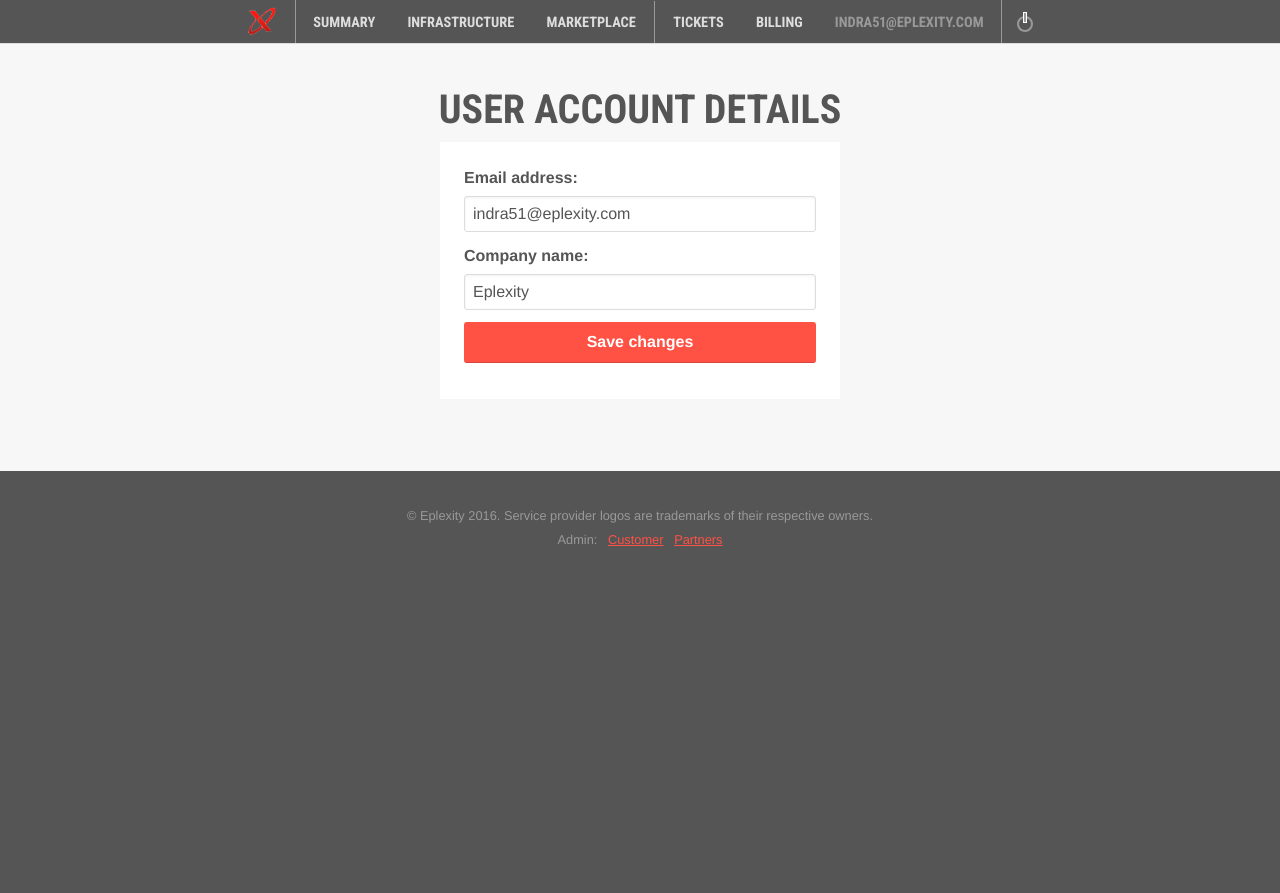
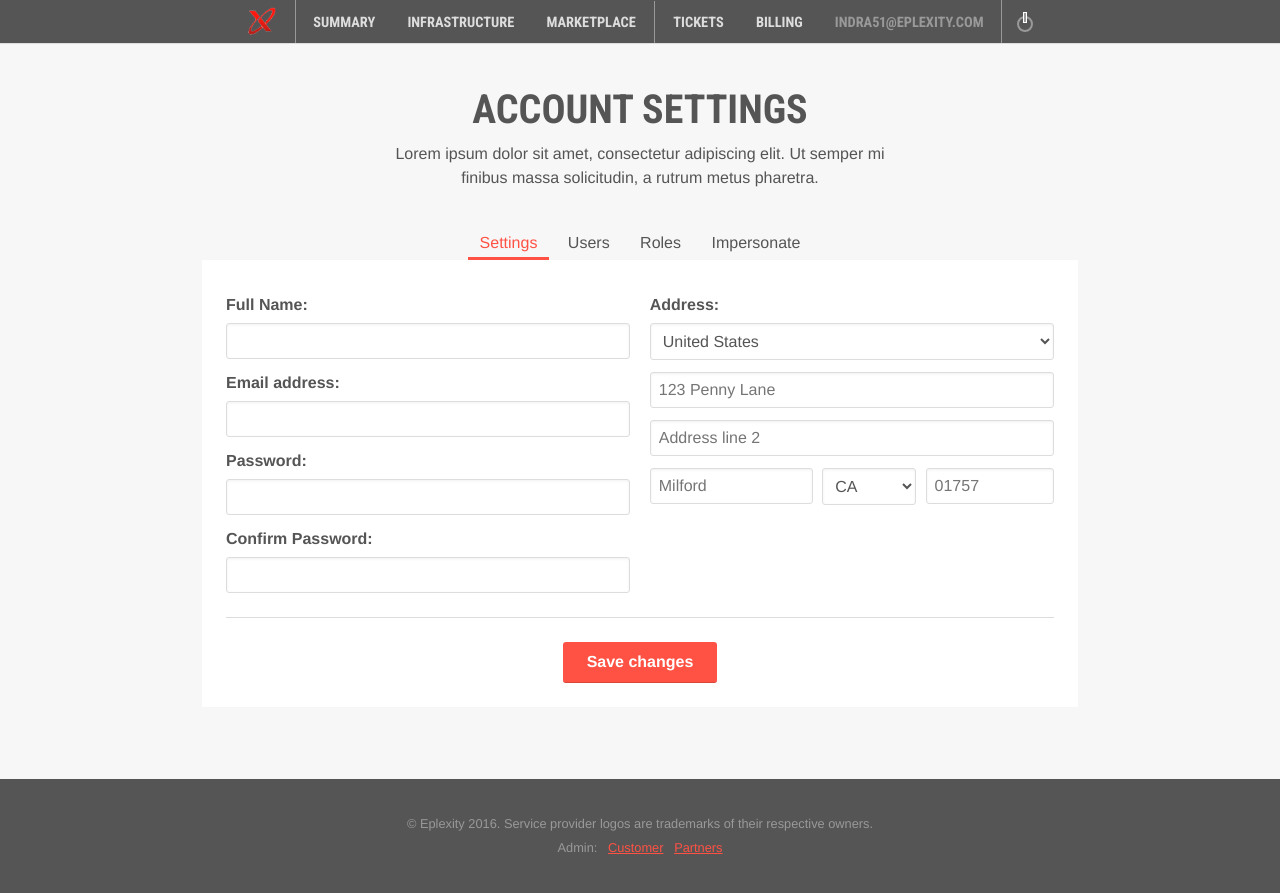
Before and after one commit to fairheadcreative/eplexity, a Jekyll site: the page built from user.html, in a window 1280 px wide. Shown: the top 893 px of the page. Built offline with Jekyll 4.4.1, drawn with Linux system fonts in a browser that asks for light colours.

Commit message:
Modified Account settings page (user.html)
- built settings tab
- built users tab
- built roles tab
- built impersonate tab with content from iconsole
- adjusted stylesheets

```diff
--- /dev/null
+++ b/_includes/subpage/user-tab-impersonate.html
@@ -0,0 +1,104 @@
+  <div class="group">
+    <ul class="heading">
+      <li class="span-4">Email</li>
+      <li class="span-5">Name</li>
+      <li class="span-3">Action</li>
+    </ul>
+
+    <div class="row testuser">
+      <div class="span-4" data-title="Email">
+        cxos@eplexity.com
+      </div>
+      <div class="span-5" data-title="Name">
+        Master User
+      </div>
+      <div class="span-3" data-title="Action">
+        <a href="/profile/impersonate/1" class="small button">Impersonate As</a>
+      </div>
+    </div>
+
+    <div class="row testuser">
+      <div class="span-4" data-title="Email">
+        support@eplexity.com
+      </div>
+      <div class="span-5" data-title="Name">
+        Eplexity Inc
+      </div>
+      <div class="span-3" data-title="Action">
+        <a href="/profile/impersonate/3" class="small button">Impersonate As</a>
+      </div>
+    </div>
+
+    <div class="row testuser">
+      <div class="span-4" data-title="Email">
+        demo@eplexity.com
+      </div>
+      <div class="span-5" data-title="Name">
+        CXOS Demo
+      </div>
+      <div class="span-3" data-title="Action">
+        <a href="/profile/impersonate/4" class="small button">Impersonate As</a>
+      </div>
+    </div>
+
+    <div class="row">
+      <div class="span-4" data-title="Email">
+        products@eplexity.com
+      </div>
+      <div class="span-5" data-title="Name">
+        Eplexity Support
+      </div>
+      <div class="span-3" data-title="Action">
+        --
+      </div>
+    </div>
+
+    <div class="row">
+      <div class="span-4" data-title="Email">
+        mbartling@mdvaluate.com
+      </div>
+      <div class="span-5" data-title="Name">
+        Mark Bartling
+      </div>
+      <div class="span-3" data-title="Action">
+        --
+      </div>
+    </div>
+
+    <div class="row">
+      <div class="span-4" data-title="Email">
+        jc@cloudxos.io
+      </div>
+      <div class="span-5" data-title="Name">
+        support eplexity
+      </div>
+      <div class="span-3" data-title="Action">
+        --
+      </div>
+    </div>
+
+    <div class="row">
+      <div class="span-4" data-title="Email">
+        jc@cxos.io
+      </div>
+      <div class="span-5" data-title="Name">
+        John Clendennen
+      </div>
+      <div class="span-3" data-title="Action">
+        --
+      </div>
+    </div>
+
+    <div class="row">
+      <div class="span-4" data-title="Email">
+        christopher.egloff@eplexity.com
+      </div>
+      <div class="span-5" data-title="Name">
+        Chris Egloff
+      </div>
+      <div class="span-3" data-title="Action">
+        --
+      </div>
+
+
+  </div>
--- /dev/null
+++ b/_includes/subpage/user-tab-roles.html
@@ -0,0 +1,197 @@
+  <div class="group">
+    <ul class="heading">
+      <li class="span-4">Role Name</li>
+      <li class="span-4">Admin</li>
+      <li class="span-4">Users</li>
+    </ul>
+
+<!-- START ONE ROLE -->
+    <div class="details-toggler single-line">
+      <div class="group details-show" data-details="show">
+        <div class="row">
+          <div class="span-4" data-title="Role">
+            Tech Support
+          </div>
+          <div class="span-4 item-description" data-title="Admin">
+            Yes
+          </div>
+          <div class="span-4 item-description" data-title="Users">
+            4
+          </div>
+        </div>
+      </div>
+
+      <div class="group details-edit" data-details="edit">
+        <ul class="heading">
+          <li class="span-4">Edit Role</li>
+          <li class="span-8">Edit Privileges</li>
+        </ul>
+        <div class="row">
+          <div class="span-4">
+          <input type="text" name="role" value="Tech Support">
+          </div>
+          <div class="span-8">
+            <div class="span-6">
+              <input type="checkbox" name="privilege" value="acces-base">Admin Access<br>
+              <input type="checkbox" name="privilege" value="acces-1">Access Criteria #1<br>
+              <input type="checkbox" name="privilege" value="acces-2">Access Criteria #2
+            </div>
+            <div class="span-6">
+              <input type="checkbox" name="privilege" value="acces-3">Access Criteria #3<br>
+              <input type="checkbox" name="privilege" value="acces-4">Access Criteria #4<br>
+              <input type="checkbox" name="privilege" value="acces-5">Access Criteria #5
+            </div>
+          </div>
+        </div>
+
+        <div class="row">
+            <button class="plate-save button small" data-edit="close">Save changes</button>
+            <button class="plate-cancel button small" data-edit="close">Delete</button>
+            <button class="plate-cancel button small secondary" data-edit="close">Cancel</button>
+        </div>
+      </div>
+    </div>
+<!-- END ONE ROLE -->
+<!-- START ONE ROLE -->
+    <div class="details-toggler single-line">
+      <div class="group details-show" data-details="show">
+        <div class="row">
+          <div class="span-4" data-title="Role">
+            System Admin
+          </div>
+          <div class="span-4 item-description" data-title="Admin">
+            Yes
+          </div>
+          <div class="span-4 item-description" data-title="Users">
+            1
+          </div>
+        </div>
+      </div>
+
+      <div class="group details-edit" data-details="edit">
+        <ul class="heading">
+          <li class="span-4">Edit Role</li>
+          <li class="span-8">Edit Privileges</li>
+        </ul>
+        <div class="row">
+          <div class="span-4">
+          <input type="text" name="role" value="System Admin">
+          </div>
+          <div class="span-8">
+            <div class="span-6">
+              <input type="checkbox" name="privilege" value="acces-base">Admin Access<br>
+              <input type="checkbox" name="privilege" value="acces-1">Access Criteria #1<br>
+              <input type="checkbox" name="privilege" value="acces-2">Access Criteria #2
+            </div>
+            <div class="span-6">
+              <input type="checkbox" name="privilege" value="acces-3">Access Criteria #3<br>
+              <input type="checkbox" name="privilege" value="acces-4">Access Criteria #4<br>
+              <input type="checkbox" name="privilege" value="acces-5">Access Criteria #5
+            </div>
+          </div>
+        </div>
+
+        <div class="row">
+            <button class="plate-save button small" data-edit="close">Save changes</button>
+            <button class="plate-cancel button small" data-edit="close">Delete</button>
+            <button class="plate-cancel button small secondary" data-edit="close">Cancel</button>
+        </div>
+      </div>
+    </div>
+<!-- END ONE ROLE -->
+<!-- START ONE ROLE -->
+    <div class="details-toggler single-line">
+      <div class="group details-show" data-details="show">
+        <div class="row">
+          <div class="span-4" data-title="Role">
+            Customer Contact
+          </div>
+          <div class="span-4 item-description" data-title="Admin">
+            Yes
+          </div>
+          <div class="span-4 item-description" data-title="Users">
+            2
+          </div>
+        </div>
+      </div>
+
+      <div class="group details-edit" data-details="edit">
+        <ul class="heading">
+          <li class="span-4">Edit Role</li>
+          <li class="span-8">Edit Privileges</li>
+        </ul>
+        <div class="row">
+          <div class="span-4">
+          <input type="text" name="role" value="Customer Contact">
+          </div>
+          <div class="span-8">
+            <div class="span-6">
+              <input type="checkbox" name="privilege" value="acces-base">Admin Access<br>
+              <input type="checkbox" name="privilege" value="acces-1">Access Criteria #1<br>
+              <input type="checkbox" name="privilege" value="acces-2">Access Criteria #2
+            </div>
+            <div class="span-6">
+              <input type="checkbox" name="privilege" value="acces-3">Access Criteria #3<br>
+              <input type="checkbox" name="privilege" value="acces-4">Access Criteria #4<br>
+              <input type="checkbox" name="privilege" value="acces-5">Access Criteria #5
+            </div>
+          </div>
+        </div>
+
+        <div class="row">
+            <button class="plate-save button small" data-edit="close">Save changes</button>
+            <button class="plate-cancel button small" data-edit="close">Delete</button>
+            <button class="plate-cancel button small secondary" data-edit="close">Cancel</button>
+        </div>
+      </div>
+    </div>
+<!-- END ONE ROLE -->
+<!-- START ONE ROLE -->
+    <div class="details-toggler single-line">
+      <div class="group details-show" data-details="show">
+        <div class="row">
+          <div class="span-4" data-title="Role">
+            Other Role
+          </div>
+          <div class="span-4 item-description" data-title="Admin">
+            No
+          </div>
+          <div class="span-4 item-description" data-title="Users">
+            0
+          </div>
+        </div>
+      </div>
+
+      <div class="group details-edit" data-details="edit">
+        <ul class="heading">
+          <li class="span-4">Edit Role</li>
+          <li class="span-8">Edit Privileges</li>
+        </ul>
+        <div class="row">
+          <div class="span-4">
+          <input type="text" name="role" value="Other Role">
+          </div>
+          <div class="span-8">
+            <div class="span-6">
+              <input type="checkbox" name="privilege" value="acces-base">Admin Access<br>
+              <input type="checkbox" name="privilege" value="acces-1">Access Criteria #1<br>
+              <input type="checkbox" name="privilege" value="acces-2">Access Criteria #2
+            </div>
+            <div class="span-6">
+              <input type="checkbox" name="privilege" value="acces-3">Access Criteria #3<br>
+              <input type="checkbox" name="privilege" value="acces-4">Access Criteria #4<br>
+              <input type="checkbox" name="privilege" value="acces-5">Access Criteria #5
+            </div>
+          </div>
+        </div>
+
+        <div class="row">
+            <button class="plate-save button small" data-edit="close">Save changes</button>
+            <button class="plate-cancel button small" data-edit="close">Delete</button>
+            <button class="plate-cancel button small secondary" data-edit="close">Cancel</button>
+        </div>
+      </div>
+    </div>
+<!-- END ONE ROLE -->
+
+  </div>
--- /dev/null
+++ b/_includes/subpage/user-tab-settings.html
@@ -0,0 +1,46 @@
+  <div class="group">
+    <form action="#">
+      <div class="span-6">
+        <label for="name">Full Name:</label>
+        <input type="text" name="name" placeholder="">
+        <label for="email">Email address:</label>
+        <input type="email" name="email" placeholder="">
+        <label for="password">Password:</label>
+        <input type="password"  name="password">
+        <label for="password">Confirm Password:</label>
+        <input type="password" type="password"  name="password">
+      </div>
+      <div class="span-6">
+        <label for="country">Address:</label>
+        <select name="country" id="country" class="select-full">
+          <option value="us">United States</option>
+          <option value="uk">United Kingdom</option>
+          <option value="croatia">Croatia</option>
+          <option value="canada">Canada</option>
+        </select>
+        <input type="text" name="name" placeholder="123 Penny Lane">
+        <input type="text" name="name" placeholder="Address line 2">
+        <div>
+          <div class="span-5">
+            <input type="text" name="name" placeholder="Milford">
+          </div>
+          <div class="span-3">
+            <select name="state" id="state" class="select-full">
+              <option value="ca">CA</option>
+              <option value="ar">AR</option>
+              <option value="ny">NY</option>
+              <option value="al">AL</option>
+            </select>
+          </div>
+          <div class="span-4 omega">
+            <input type="text" name="name" placeholder="01757">
+          </div>
+        </div>
+
+      </div>
+
+      <div class="action-handler divider">
+        <input type="submit" class="button" value="Save changes">
+      </div>
+    </form>
+  </div>
--- /dev/null
+++ b/_includes/subpage/user-tab-users.html
@@ -0,0 +1,183 @@
+  <div class="group">
+    <ul class="heading">
+      <li class="span-4 push-2">Users you manage</li>
+      <li class="span-4">Email Addresses</li>
+      <li class="span-4">Roles</li>
+    </ul>
+
+<!-- START ONE USER -->
+    <div class="details-toggler single-line">
+      <div class="group details-show" data-details="show">
+        <div class="row">
+          <div class="span-4 push-2 item-title" data-title="User">
+            <span class="icon">182</span>John Clendennen
+          </div>
+          <div class="span-4 item-description" data-title="Email">
+            john.clendennen@eplexity.com
+          </div>
+          <div class="span-4 item-description" data-title="Role">
+            Tech Support
+          </div>
+        </div>
+      </div>
+
+      <div class="group details-edit" data-details="edit">
+        <ul class="heading">
+          <li class="span-4 push-2"><span class="icon">182</span>Edit John Clendennen</li>
+          <li class="span-4">Email Addresses</li>
+          <li class="span-4">Role</li>
+        </ul>
+        <div class="row" data-remove-target="182-1">
+          <div class="span-4 push-2">
+          <input type="text" name="user" value="John Clendennen">
+          </div>
+          <div class="span-4">
+            <input type="email" name="email" value="john.clendennen@eplexity.com">
+          </div>
+          <div class="span-4">
+            <div class="span-6">
+              <select name="role" id="role" class="select-full">
+                <option value="tech">Tech Support</option>
+                <option value="client">Client</option>
+                <option value="master">Master</option>
+              </select>
+            </div>
+            <div class="span-6">
+              <a href="#">Log in as..</a>
+              <span class="icon-rounded icon-highlighted" data-remove="182-1">&times;</span>
+            </div>
+          </div>
+        </div>
+
+        <div class="row" data-remove-target="182-2">
+          <div class="span-4 push-2">
+            <input type="text" name="user" value="">
+          </div>
+        </div>
+
+        <div class="row">
+            <button class="plate-save button small" data-edit="close">Save changes</button>
+            <button class="plate-cancel button small" data-edit="close">Reset Password</button>
+            <button class="plate-cancel button small secondary" data-edit="close">Cancel</button>
+        </div>
+      </div>
+    </div>
+<!-- END ONE USER -->
+<!-- START ONE USER -->
+    <div class="details-toggler single-line">
+      <div class="group details-show" data-details="show">
+        <div class="row">
+          <div class="span-4 push-2 item-title" data-title="User">
+            <span class="icon">183</span>Indra Mukherjee
+          </div>
+          <div class="span-4 item-description" data-title="Email">
+            indra@eplexity.com
+          </div>
+          <div class="span-4 item-description" data-title="Role">
+            Tech Support
+          </div>
+        </div>
+      </div>
+
+      <div class="group details-edit" data-details="edit">
+        <ul class="heading">
+          <li class="span-4 push-2"><span class="icon">183</span>Edit Indra Mukherjee</li>
+          <li class="span-4">Email Addresses</li>
+          <li class="span-4">Role</li>
+        </ul>
+        <div class="row" data-remove-target="183-1">
+          <div class="span-4 push-2">
+          <input type="text" name="user" value="Indra Mukherjee">
+          </div>
+          <div class="span-4">
+            <input type="email" name="email" value="indra@eplexity.com">
+          </div>
+          <div class="span-4">
+            <div class="span-6">
+              <select name="role" id="role" class="select-full">
+                <option value="tech">Tech Support</option>
+                <option value="client">Client</option>
+                <option value="master">Master</option>
+              </select>
+            </div>
+            <div class="span-6">
+              <a href="#">Log in as..</a>
+              <span class="icon-rounded icon-highlighted" data-remove="183-1">&times;</span>
+            </div>
+          </div>
+        </div>
+
+        <div class="row" data-remove-target="183-2">
+          <div class="span-4 push-2">
+            <input type="text" name="user" value="">
+          </div>
+        </div>
+
+        <div class="row">
+            <button class="plate-save button small" data-edit="close">Save changes</button>
+            <button class="plate-cancel button small" data-edit="close">Reset Password</button>
+            <button class="plate-cancel button small secondary" data-edit="close">Cancel</button>
+        </div>
+      </div>
+    </div>
+<!-- END ONE USER -->
+<!-- START ONE USER -->
+    <div class="details-toggler single-line">
+      <div class="group details-show" data-details="show">
+        <div class="row">
+          <div class="span-4 push-2 item-title" data-title="User">
+            <span class="icon">184</span>John Colinson
+          </div>
+          <div class="span-4 item-description" data-title="Email">
+            john.colinson@eplexity.com
+          </div>
+          <div class="span-4 item-description" data-title="Role">
+            Tech Support
+          </div>
+        </div>
+      </div>
+
+      <div class="group details-edit" data-details="edit">
+        <ul class="heading">
+          <li class="span-4 push-2"><span class="icon">184</span>John Colinson</li>
+          <li class="span-4">Email Addresses</li>
+          <li class="span-4">Role</li>
+        </ul>
+        <div class="row" data-remove-target="184-1">
+          <div class="span-4 push-2">
+          <input type="text" name="user" value="John Colinson">
+          </div>
+          <div class="span-4">
+            <input type="email" name="email" value="john.colinson@eplexity.com">
+          </div>
+          <div class="span-4">
+            <div class="span-6">
+              <select name="role" id="role" class="select-full">
+                <option value="tech">Tech Support</option>
+                <option value="client">Client</option>
+                <option value="master">Master</option>
+              </select>
+            </div>
+            <div class="span-6">
+              <a href="#">Log in as..</a>
+              <span class="icon-rounded icon-highlighted" data-remove="184-1">&times;</span>
+            </div>
+          </div>
+        </div>
+
+        <div class="row" data-remove-target="184-2">
+          <div class="span-4 push-2">
+            <input type="text" name="user" value="">
+          </div>
+        </div>
+
+        <div class="row">
+            <button class="plate-save button small" data-edit="close">Save changes</button>
+            <button class="plate-cancel button small" data-edit="close">Reset Password</button>
+            <button class="plate-cancel button small secondary" data-edit="close">Cancel</button>
+        </div>
+      </div>
+    </div>
+<!-- END ONE USER -->
+
+  </div>
--- a/_sass/base/_forms.scss
+++ b/_sass/base/_forms.scss
@@ -71,6 +71,7 @@ input[type="checkbox"],
 input[type="radio"] {
   display: inline;
   margin-right: $small-spacing / 2;
+  width: auto !important;
 
   + label {
     display: inline-block;
@@ -89,7 +90,8 @@ select {
 .login,
 .nav-mini,
 .user-add,
-.plate-small {
+.plate-small,
+.user {
   input {
     @include fill-parent;
   }
@@ -107,7 +109,6 @@ select {
     margin-bottom: $small-spacing;
     transition: border-color $base-duration $base-timing;
     padding: $base-spacing / 3;
-
     &.select-full {
       @include fill-parent;
     }
@@ -117,3 +118,28 @@ select {
     }
   }
 }
+
+.user {
+  form {
+  }
+
+  input.button {
+    display: inline-block;
+    width: auto;
+  }
+
+  input {
+    margin-bottom: $small-spacing;
+  }
+
+  .plate .action-handler {
+    @include fill-parent;
+    float: left;
+
+    &.divider {
+      border-top: $base-border;
+      padding-top: $base-spacing;
+      margin-top: $small-spacing;
+    }
+  }
+}
--- a/_sass/layout/_layout.scss
+++ b/_sass/layout/_layout.scss
@@ -97,5 +97,6 @@ body {
 .inblock { display: inline-block; }
 .plural:after { content: 's' }
 .click-through { pointer-events: none; }
-relative { position: relative !important; }
-absolute { position: absolute !important; }
+.relative { position: relative !important; }
+.absolute { position: absolute !important; }
+.txt-bold, .testuser { font-weight: bold; }
--- a/_sass/layout/_plate.scss
+++ b/_sass/layout/_plate.scss
@@ -60,7 +60,6 @@
 	    }
 
 	    &.is-edit {
-          z-index: 10;
           background: $plate-blue;
 
           &.divider {
--- a/infrastructure.html
+++ b/infrastructure.html
@@ -4,10 +4,6 @@ title: Infrastructure
 lead: Infrastructure means anything running on your <a href="#">Cloud Platforms</a>. From here you can <br class="desktop-brek">control infrastructure across all your platforms.
 class: section infrastructure
 ---
-
-<!--tester
-<div style="position: absolute; top:0; left: 50%;transform: translatex(-50%);bottom:0;opacity:.2;pointer-events:none;width:100%;text-align:center;z-index:10;"><img src="images/test.png" alt=""></div>
-<!--/tester--><!---->
 
 <div class="group">
   <div class="action-handler" data-plate="servers">
--- a/user.html
+++ b/user.html
@@ -1,15 +1,40 @@
 ---
 layout: layout
-title: User account details
-class: item-edit user
+title: Account Settings
+lead: Lorem ipsum dolor sit amet, consectetur adipiscing elit. Ut semper mi <br class="desktop-break">finibus massa solicitudin, a rutrum metus pharetra.
+class: user
 ---
 
-<section class="plate plate-small">
-  <label>Email address:</label>
-  <input type="email" placeholder="Your email address" value="indra51@eplexity.com">
+<div class="group">
+  <div class="action-handler" data-plate="users">
+    <a class="button" href="#">Add User</a>
+  </div>
+  <div class="action-handler" data-plate="roles">
+    <a class="button" href="#">Add Role</a>
+  </div>
+</div>
 
-  <label>Company name:</label>
-  <input type="text" placeholder="Your company name" value="Eplexity">
+<section class="plate tabbed">
+  <ul class="tabs">
+    <li data-tab="settings" class="active">Settings</li>
+    <li data-tab="users">Users</li>
+    <li data-tab="roles">Roles</li>
+    <li data-tab="impersonate">Impersonate</li>
+  </ul>
 
-  <a href="#" class="button expand">Save changes</a>
+  <div class="plate-tab" data-plate="settings">
+    {% include subpage/user-tab-settings.html %}
+  </div>
+
+  <div class="plate-tab" data-plate="users">
+    {% include subpage/user-tab-users.html %}
+  </div>
+
+  <div class="plate-tab" data-plate="roles">
+    {% include subpage/user-tab-roles.html %}
+  </div>
+
+  <div class="plate-tab" data-plate="impersonate">
+    {% include subpage/user-tab-impersonate.html %}
+  </div>
 </section>
```
Lines whose indentation alone changed are shown as unchanged.
